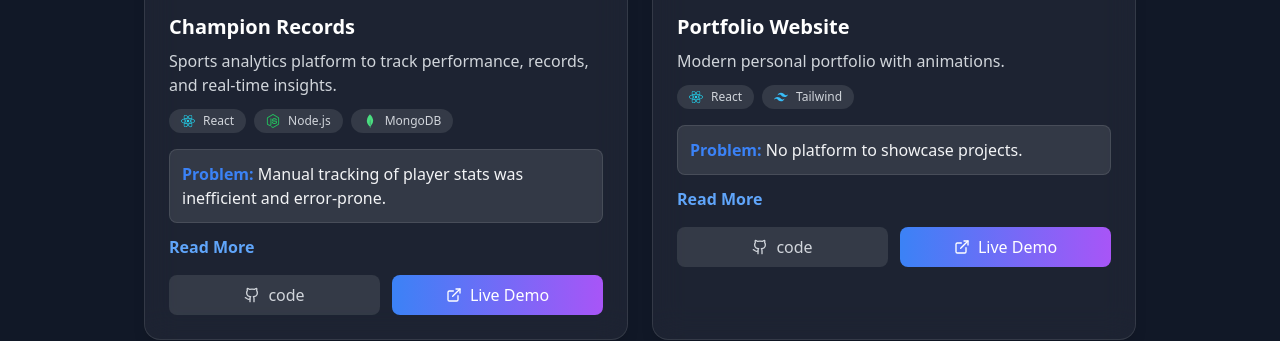
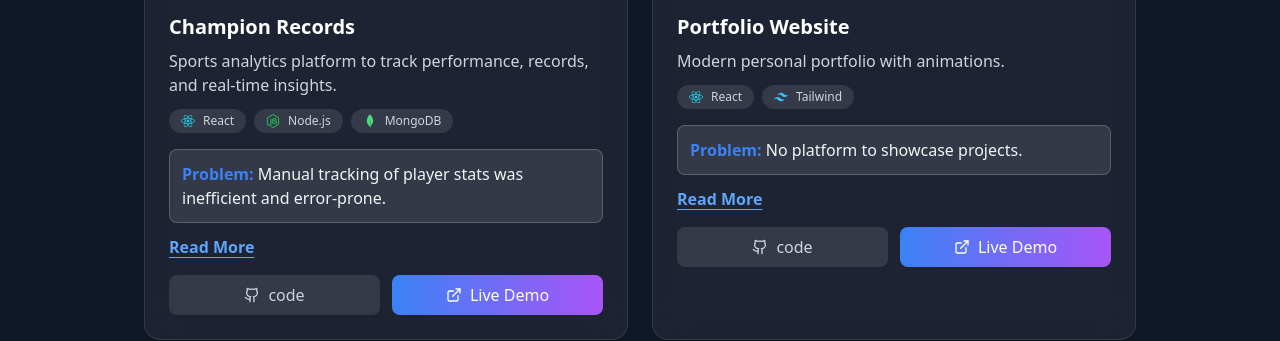
Before and after one commit to Ayushbangwal/Portfolio-website, a React (Create React App) app: page / in a window 1280 px wide. Shown: the part 2120-2461 px from the top of the page. Built offline with nearby package versions, Linux system fonts and the light colour scheme; the HTML template or start-up script is replaced by a standard one.

Commit message:
Updated projects section with case study + role + UI improvements

```diff
--- a/src/components/Projects.js
+++ b/src/components/Projects.js
@@ -83,7 +83,7 @@ const Projects = () => {
   );
 })}
 </div>
-                  <div className="bg-white/10 p-3 rounded-lg mb-3 border border-white/10">
+                  <div className="bg-white/10 p-3 rounded-lg mb-3 border border-white/20 hover:border-blue-500 transition">
                   <p>
                     <span className="text-blue-500 font-semibold">Problem:</span> {project.problem}
                   </p>
@@ -92,17 +92,21 @@ const Projects = () => {
 
                       <div className="mt-3 border-t border-white/10 pt-3 bg-gradient-to-r
                       from-green-500/10 to-purple-500/10 p-3 rounded-lg">
-                     <p>
+                    <p className="text-xs text-gray-400 mb-2 uppercase tracking-wider">
+  Case Study
+</p>
+                     <p className="mb-2">
   <span className="text-green-500 font-semibold">Solution:</span> {project.solution}
 </p>
 
 <p
- className="mt-2">
-  <span className="text-yellow-400 font-semibold">Your Role:</span>
+ className="mt-2 mb-2">
+  <span className="text-yellow-400 font-semibold tracking-wide">Role:</span>
   <span className="text-gray-300"> {project.yourRole}</span>
+
 </p>
 
-<p>
+<p className="mt-2 mb-2">
   <span className="text-purple-500 font-semibold">Impact:</span> {project.impact}
 </p>
                     </div>
@@ -113,7 +117,7 @@ const Projects = () => {
                   onClick={() =>
                     setExpandedId(expandedId === project.id ? null : project.id)
                   }
-                  className="text-primary-400 hover:text-primary-300 font-semibold transition"
+                  className="text-blue-400 hover:text-blue-300 font-semibold underline underline-offset-4 transition"
                 >
                   {expandedId === project.id ? "Show Less" : "Read More"}
                 </button>
```
